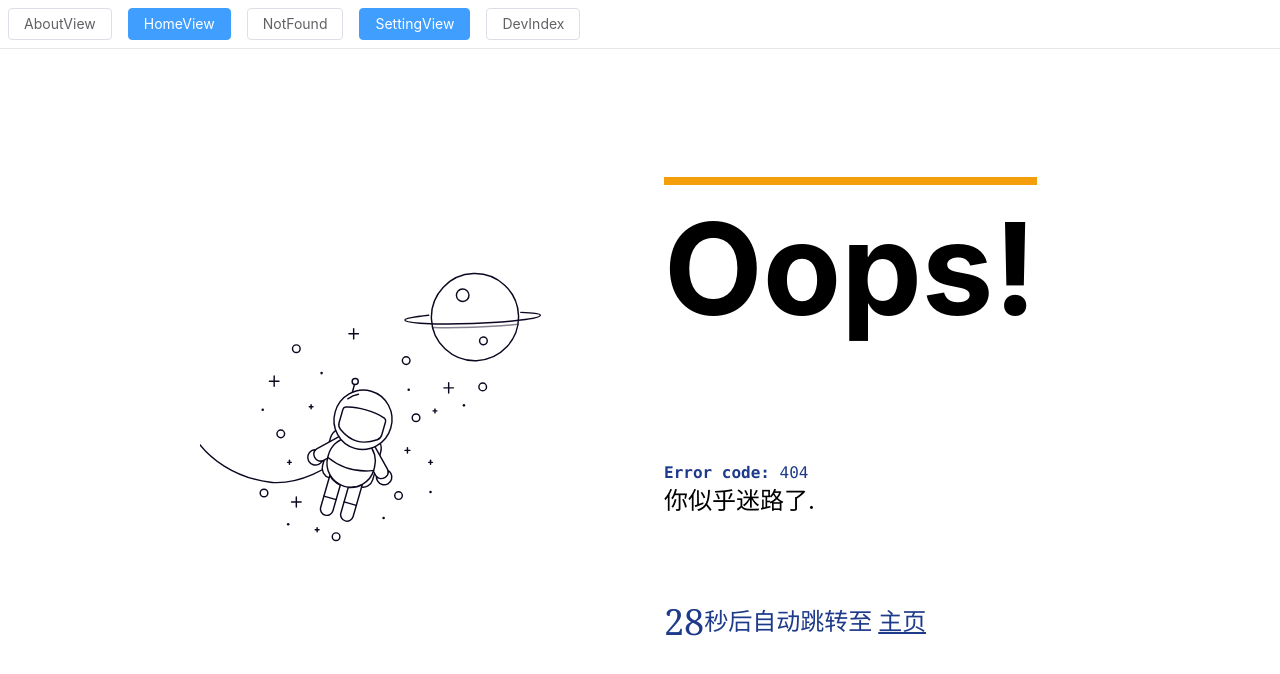
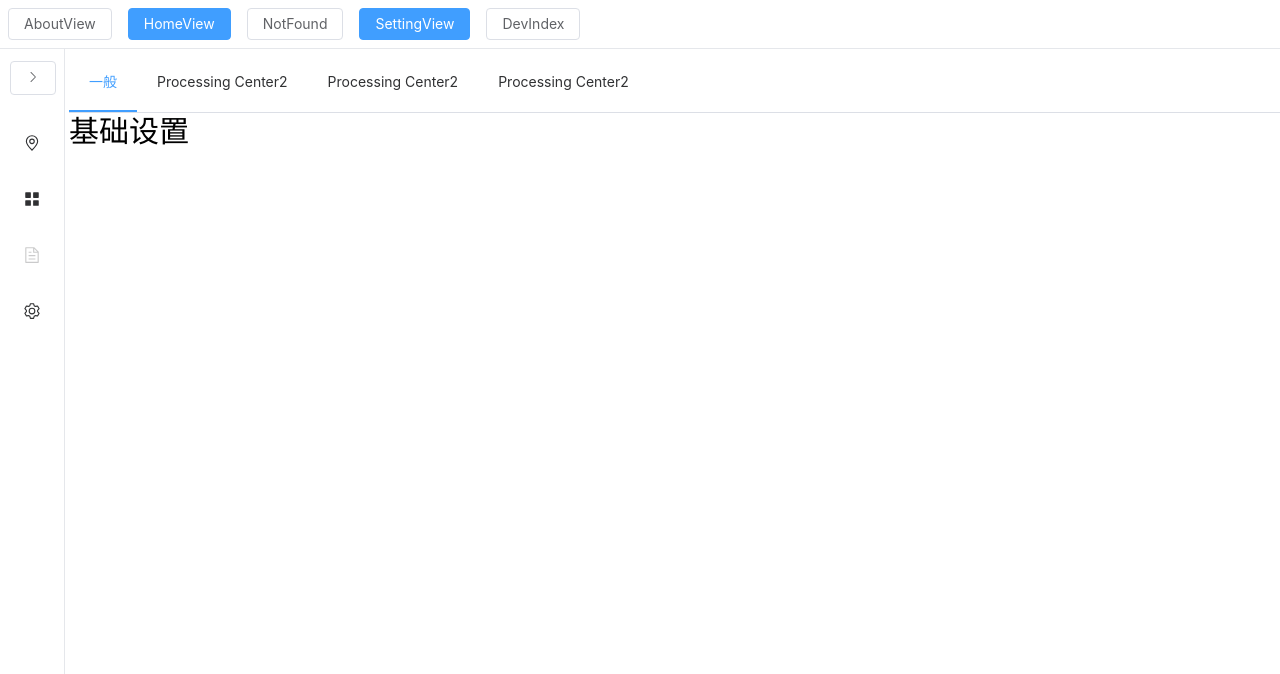
Before and after one commit to duyl328/argus, a Vue app in the folder argus-src/: page /home/setting/basic-setting in a window 1280 px wide. Before the commit this address had no page. Shown: the top 674 px of the page. Built offline with nearby package versions, Linux system fonts and the light colour scheme.

Commit message:
A:增加基础设置展示

```diff
--- a/argus-src/src/components/setting/BasicSetting.vue
+++ b/argus-src/src/components/setting/BasicSetting.vue
@@ -1,11 +1,14 @@
-<script setup lang="ts">
-
-</script>
+<script setup lang="ts"></script>
 
 <template>
-<h1>基础设置</h1>
+  <h1>基础设置</h1>
+<!--  图像路径选择-->
+
+<!--  图像路径展示-->
+
+<!--  图像路径启用-->
+<!--  图像路径获取-->
+
 </template>
 
-<style scoped>
-
-</style>
+<style scoped></style>
--- a/argus-src/src/router/index.ts
+++ b/argus-src/src/router/index.ts
@@ -11,6 +11,7 @@ import PathUtils from '@/utils/pathUtils'
 import NotFound from '@/views/NotFound.vue'
 import AboutView from '@/views/AboutView.vue'
 import SettingView from '@/views/SettingView.vue'
+import BasicSetting from '@/components/setting/BasicSetting.vue'
 
 // 导入所有 .vue 文件
 const routes = import.meta.glob('@/views/dev/**/*.vue')
@@ -35,16 +36,6 @@ const devPageViews: RouteRecordRaw[] = Object.keys(routes)
 
 console.log('自动生成路由', devPageViews)
 
-const children: RouteRecordRaw[] = [
-  {
-    path: '/', // 捕获所有其他路径
-    component: NotFound // 任何其他路径都跳转到默认页面
-  },
-  {
-    path: 'setting',
-    component: SettingView
-  }
-]
 
 const router = createRouter({
   history: createWebHistory(import.meta.env.BASE_URL),
@@ -55,13 +46,32 @@ const router = createRouter({
       // component: HomeView,
       // children: children,
       // 重定向到主页
-      redirect:"/home"
+      redirect: '/home'
     },
     {
       path: '/home',
       name: 'home',
       component: HomeView,
-      children: children
+      children: [
+        {
+          path: '/', // 捕获所有其他路径
+          component: NotFound // 任何其他路径都跳转到默认页面
+        },
+        {
+          path: 'setting',
+          component: SettingView,
+          children: [
+            {
+              path:"",
+              redirect:"/home/setting/basic-setting"
+            },
+            {
+              path: 'basic-setting',
+              component: BasicSetting
+            }
+          ]
+        }
+      ]
     },
 
     {
--- a/argus-src/src/views/HomeView.vue
+++ b/argus-src/src/views/HomeView.vue
@@ -15,8 +15,8 @@ import { useRoute } from 'vue-router'
 function getSwitch() {
   toggleDark()
 }
+
 const route = useRoute()
-
 // region tab 项
 
 const isCollapse = ref(true)
@@ -57,7 +57,7 @@ const handleClose = (key: string, keyPath: string[]) => {
         <el-menu
           router
           class=""
-          default-active="2"
+          :default-active="route.path"
           :collapse="isCollapse"
           @open="handleOpen"
           @close="handleClose"
@@ -97,11 +97,11 @@ const handleClose = (key: string, keyPath: string[]) => {
               <!--              <span class="ml-12 mr-12">500</span>-->
             </template>
           </el-menu-item>
-          <el-menu-item  index="/home/setting">
+          <el-menu-item index="/home/setting">
             <el-icon>
               <setting />
             </el-icon>
-            <template #title> 设置 </template>
+            <template #title> 设置</template>
           </el-menu-item>
         </el-menu>
       </div>
--- a/argus-src/src/views/SettingView.vue
+++ b/argus-src/src/views/SettingView.vue
@@ -1,15 +1,36 @@
 <script setup lang="ts">
+import { useRoute } from 'vue-router'
 
+const route = useRoute()
+
+const handleSelect = (key: string, keyPath: string[]) => {
+  console.log(key, keyPath)
+}
 </script>
 
 <template>
-<h1>
-
-
-  设置1·23123
-</h1>
+  <div class="flex w-full h-full flex-col m-1">
+    <!--  顶部 tab 展示-->
+    <div class="flex-shrink-0 whitespace-nowrap">
+      <el-menu
+        router
+        :default-active="route.path"
+        class="el-menu-demo"
+        mode="horizontal"
+        @select="handleSelect"
+      >
+        <el-menu-item index="/home/setting/basic-setting">一般</el-menu-item>
+        <el-menu-item index="/">Processing Center2</el-menu-item>
+        <el-menu-item index="/">Processing Center2</el-menu-item>
+        <el-menu-item index="/">Processing Center2</el-menu-item>
+        <!--        <el-menu-item class="flex-1 justify-between" index="/">Processing Center3</el-menu-item>-->
+      </el-menu>
+    </div>
+    <!--  内容展示-->
+    <div class="flex-1 flex overflow-auto">
+      <router-view />
+    </div>
+  </div>
 </template>
 
-<style scoped>
-
-</style>
+<style scoped lang="scss"></style>
```
Also changed, not shown: 1 other file (tests, documents, lock files or other folders).
